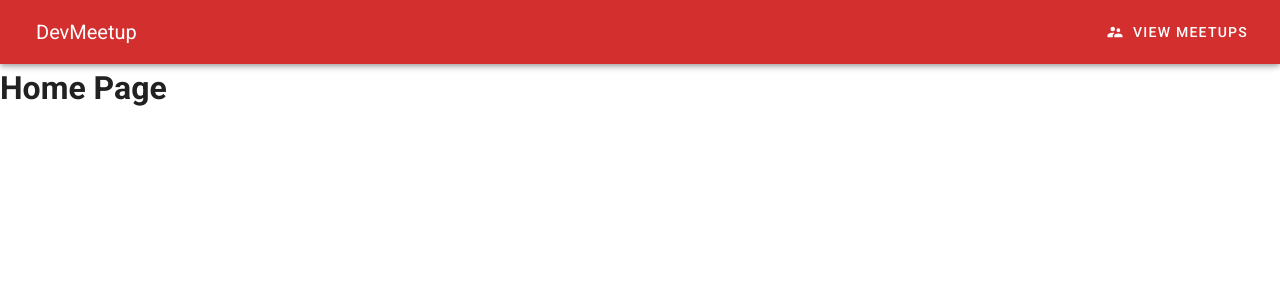
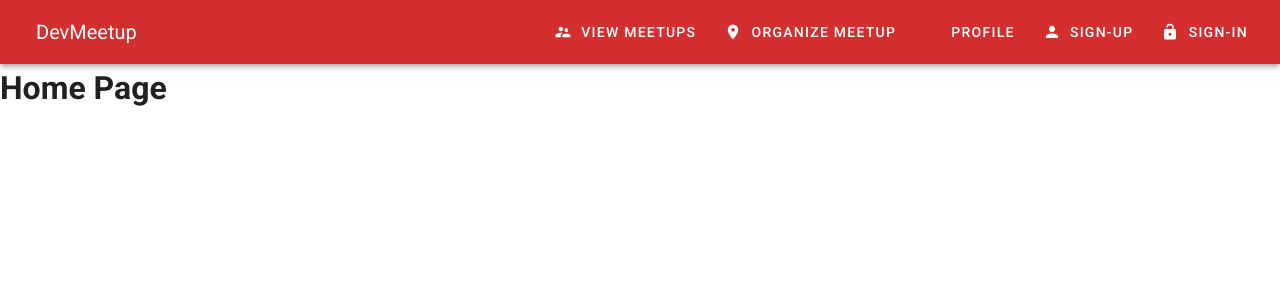
Before and after one commit to petepall/meetupApp, a Nuxt app: page / in a window 1280 px wide. Shown: the top 300 px of the page. Built offline with nearby package versions, Linux system fonts and the light colour scheme.

Commit message:
Complete the navigation bar layout
Signed-off-by: petepall <peter@ppallen.be>

```diff
--- a/layouts/default.vue
+++ b/layouts/default.vue
@@ -2,12 +2,12 @@
   <v-app light>
     <v-navigation-drawer v-model="sideNav" app>
       <v-list>
-        <v-list-tile>
-          <v-list-tile-action>
-            <v-icon>{{ account_supervisor }}</v-icon>
-          </v-list-tile-action>
-          <v-list-tile-content>View Meetups</v-list-tile-content>
-        </v-list-tile>
+        <v-list-item v-for="item in menuItems" :key="item.title">
+          <v-list-item-action>
+            <v-icon>{{ item.icon }}</v-icon>
+          </v-list-item-action>
+          <v-list-item-content>{{ item.title }}</v-list-item-content>
+        </v-list-item>
       </v-list>
     </v-navigation-drawer>
 
@@ -19,9 +19,9 @@
       <v-toolbar-title>DevMeetup</v-toolbar-title>
       <v-spacer></v-spacer>
       <v-toolbar-items class="hidden-xs-only">
-        <v-btn text>
-          <v-icon left dark>{{ account_supervisor }}</v-icon> View
-          Meetups</v-btn
+        <v-btn v-for="item in menuItems" :key="item.title" text>
+          <v-icon left dark>{{ item.icon }}</v-icon
+          >{{ item.title }}</v-btn
         >
       </v-toolbar-items>
     </v-app-bar>
@@ -35,12 +35,24 @@
 </template>
 
 <script>
-import { mdiAccountSupervisor } from "@mdi/js";
+import {
+  mdiAccountSupervisor,
+  mdiAccount,
+  mdiFace,
+  mdiLockOpen,
+  mdiMapMarker
+} from "@mdi/js";
 
 export default {
   data: () => ({
-    account_supervisor: mdiAccountSupervisor,
-    sideNav: false
+    sideNav: false,
+    menuItems: [
+      { icon: mdiAccountSupervisor, title: "View Meetups" },
+      { icon: mdiMapMarker, title: "Organize Meetup" },
+      { icon: mdiFace, title: "Profile" },
+      { icon: mdiAccount, title: "Sign-up" },
+      { icon: mdiLockOpen, title: "Sign-in" }
+    ]
   })
 };
 </script>
```
